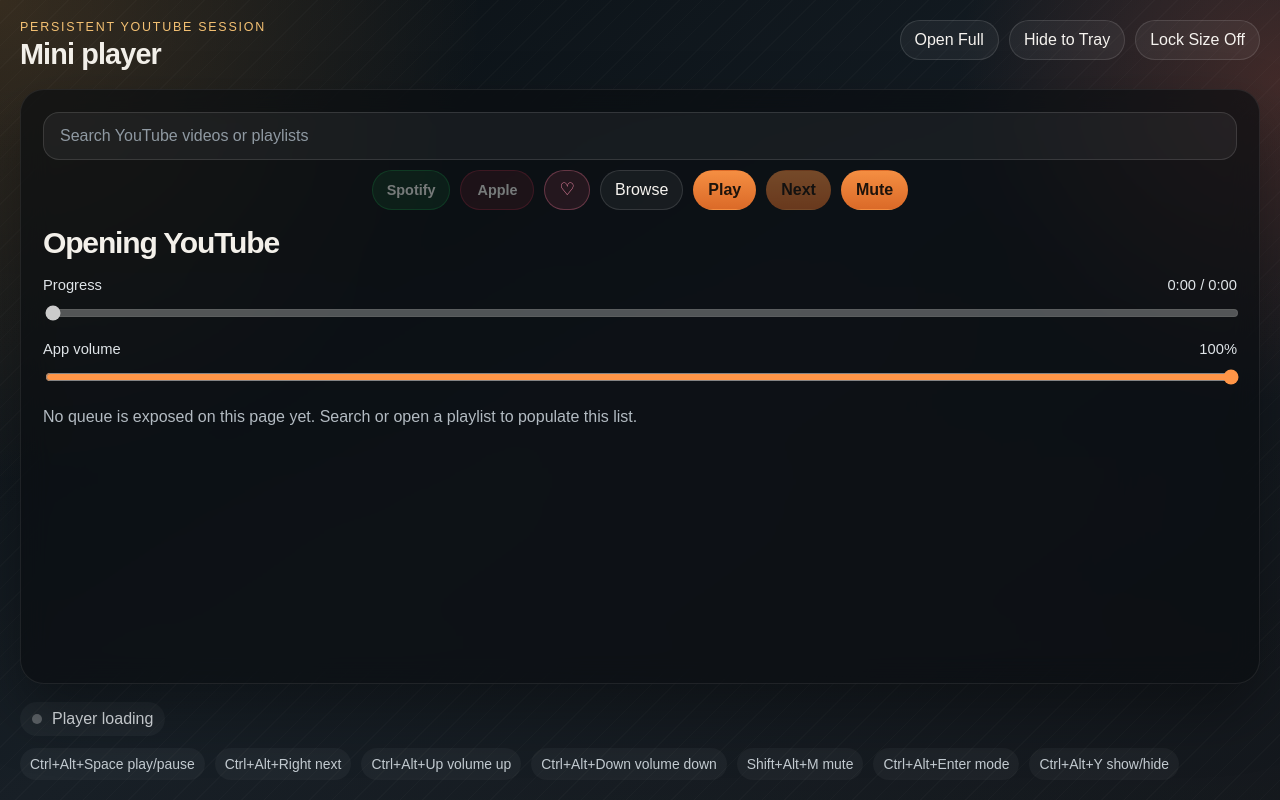
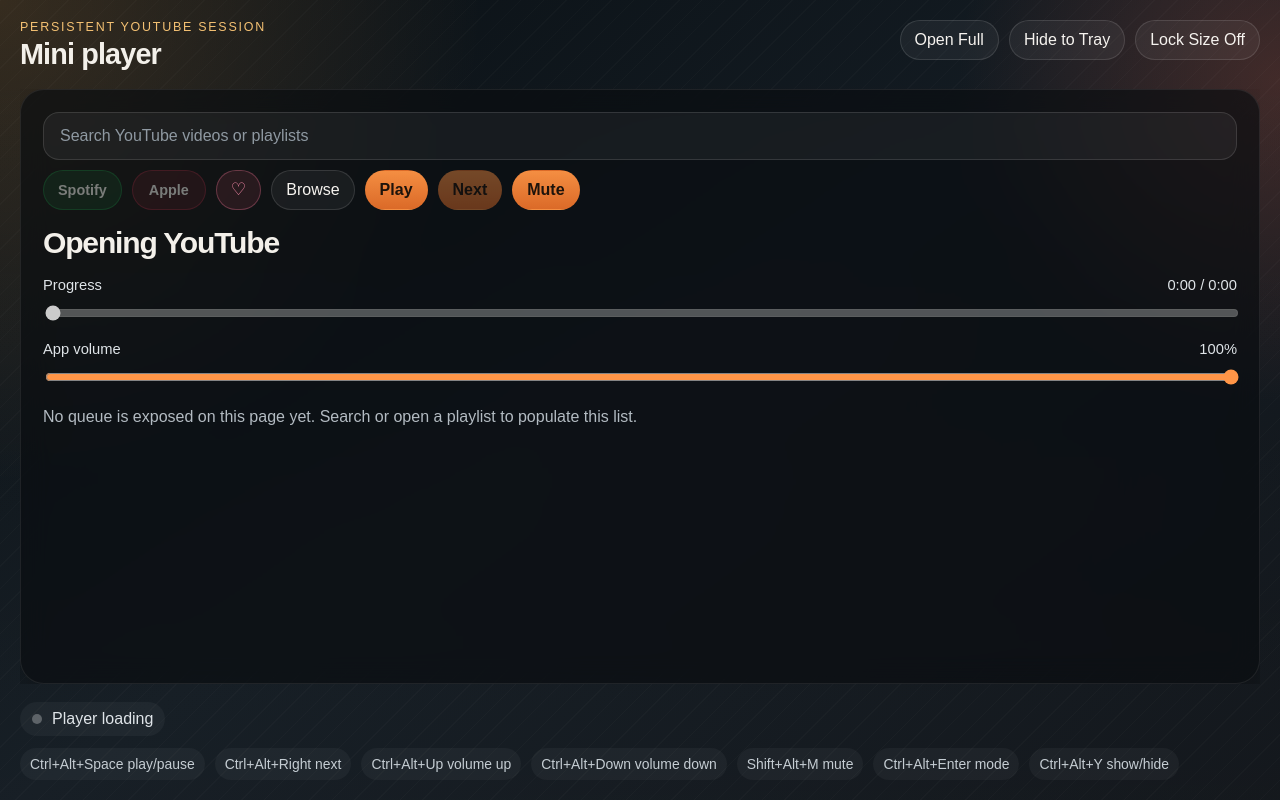
Before and after one commit to zoidypuh/youtube-windows-client, a React (Vite) app: page / in a window 1280 px wide. Built offline with nearby package versions, Linux system fonts and the light colour scheme.

Commit message:
Improve search control layout

```diff
--- a/src/App.tsx
+++ b/src/App.tsx
@@ -221,7 +221,7 @@ export default function App() {
     </>
   );
   const transportControls = (
-    <div className="transport transport--search">
+    <>
       <button
         className="icon-button"
         type="button"
@@ -244,7 +244,7 @@ export default function App() {
       >
         {deferredPlayerState.isMuted ? "Unmute" : "Mute"}
       </button>
-    </div>
+    </>
   );
 
   const submitSearch = (event: FormEvent<HTMLFormElement>) => {
--- a/src/styles.css
+++ b/src/styles.css
@@ -233,6 +233,7 @@ input[type="range"] {
   height: 100%;
   min-height: 0;
   flex: 1 1 auto;
+  overflow-y: auto;
 }
 
 .app--mini .content {
@@ -392,9 +393,20 @@ input[type="range"] {
 
 .search-actions {
   display: flex;
-  flex-wrap: wrap;
+  flex-wrap: nowrap;
   gap: 10px;
-  justify-content: center;
+  overflow-x: auto;
+  justify-content: flex-start;
+}
+
+.search-actions > button {
+  flex: 0 0 auto;
+  white-space: nowrap;
+}
+
+.search-actions .icon-button:disabled {
+  opacity: 0.45;
+  cursor: not-allowed;
 }
 
 .track-meta h2 {
```
